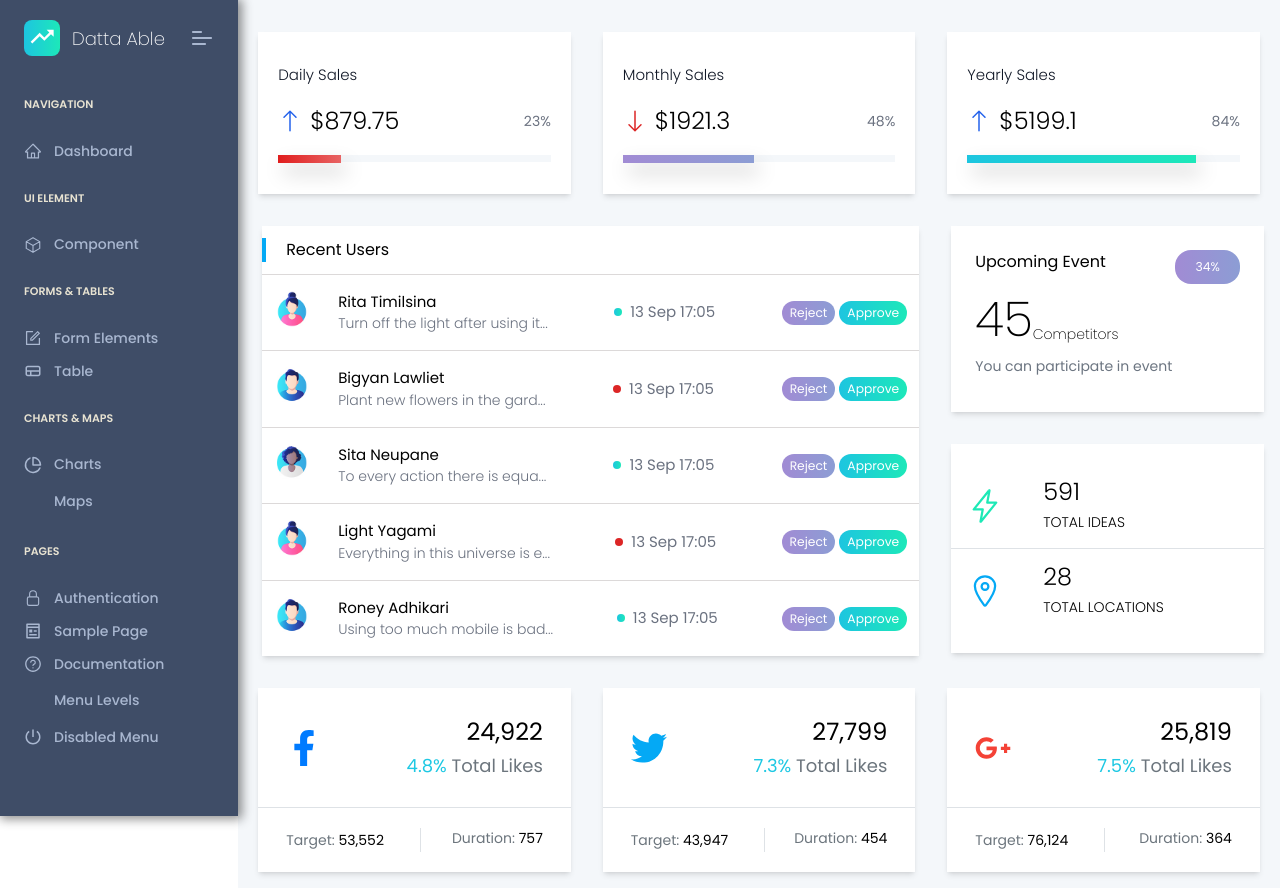
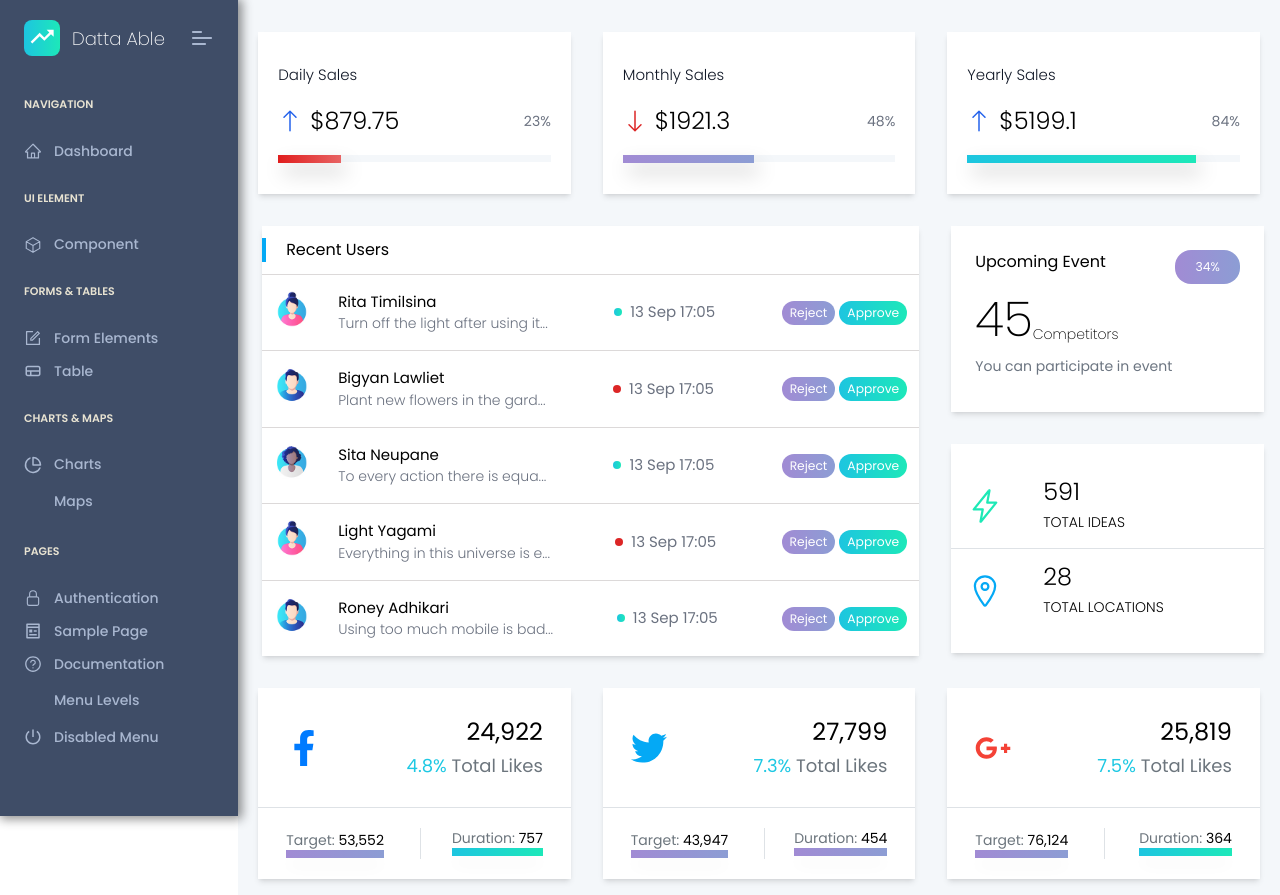
Before and after one commit to bigyan-sapkota/14_DATA_ABLE, a React (Vite) app: page / in a window 1280 px wide. Built offline with nearby package versions, Linux system fonts and the light colour scheme; some icons are missing.

Commit message:
made small progress bar for social medias

```diff
--- a/src/components/SocialMedia.jsx
+++ b/src/components/SocialMedia.jsx
@@ -1,6 +1,7 @@
 import React from "react";
 import { FaFacebookF, FaGooglePlusG, FaTwitter } from "react-icons/fa";
 import ProgressBar from "../containers/ProgressBar";
+import SmallProgressBar from "../containers/SmallProgressBar";
 
 const generateRandomNumbers = (min, max) => {
   const number = Math.floor(Math.random() * (max - min + 1) + min);
@@ -23,6 +24,7 @@ const arrayOfRandomTargets = [
   generateRandomNumbers(40000, 50000).toLocaleString(),
   generateRandomNumbers(70000, 80000).toLocaleString(),
 ];
+
 const socialMedias = [
   {
     logo: <FaFacebookF className="text-[#007BFF] text-4xl hover:scale-125" />,
@@ -71,11 +73,17 @@ const SocialMedia = () => {
                 <p className="text-[#6C757D]">
                   Target:<span className="text-black"> {media.target}</span>
                 </p>
+                <SmallProgressBar
+                  generateRandomNumbers={generateRandomNumbers}
+                />
               </div>
               <div>
                 <p className="text-[#6C757D] text-sm">
                   Duration:<span className="text-black"> {media.duration}</span>
                 </p>
+                <SmallProgressBar
+                  generateRandomNumbers={generateRandomNumbers}
+                />
               </div>
             </div>
           </div>
--- /dev/null
+++ b/src/containers/SmallProgressBar.jsx
@@ -0,0 +1,16 @@
+import React from "react";
+
+const colors = ["blue-gradient", "purple-gradient"];
+
+const SmallProgressBar = ({ generateRandomNumbers }) => {
+  const color = colors[generateRandomNumbers(1, 2) - 1];
+  return (
+    <div className="w-full">
+      <div className="bg-[#F4F7FA] h-[7px] w-full">
+        <div className={`h-[8px] ${color} shadow-lg`}></div>
+      </div>
+    </div>
+  );
+};
+
+export default SmallProgressBar;
```
